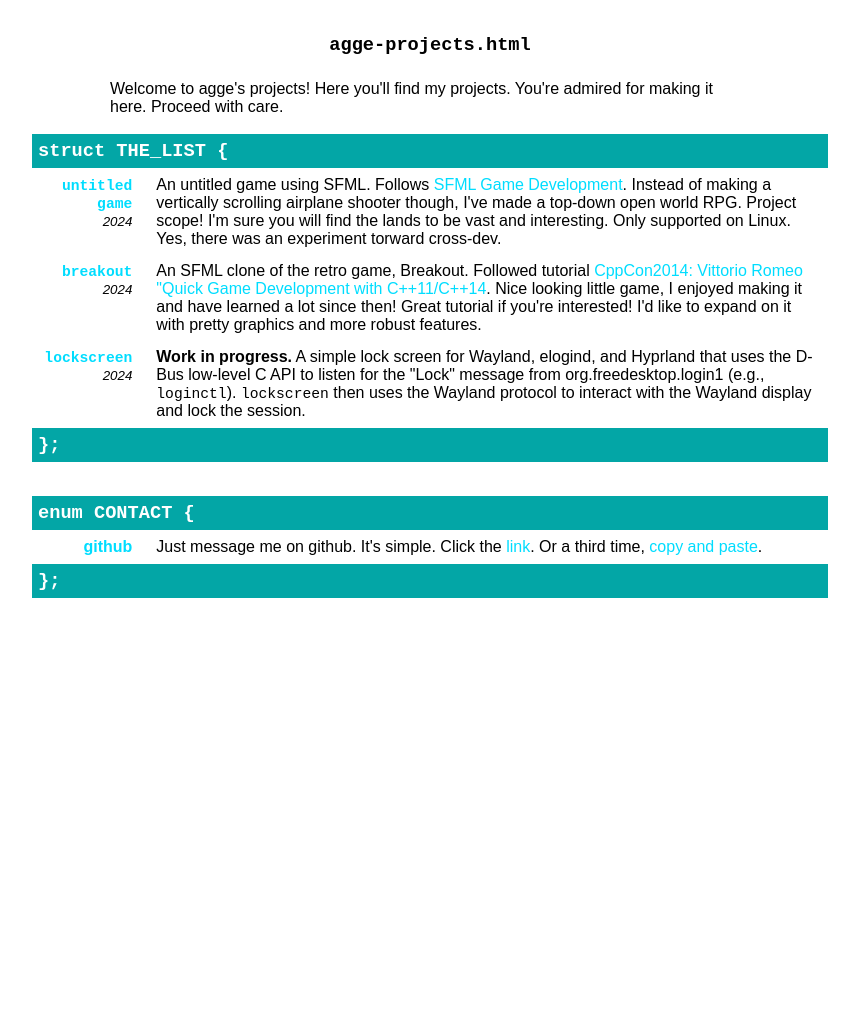
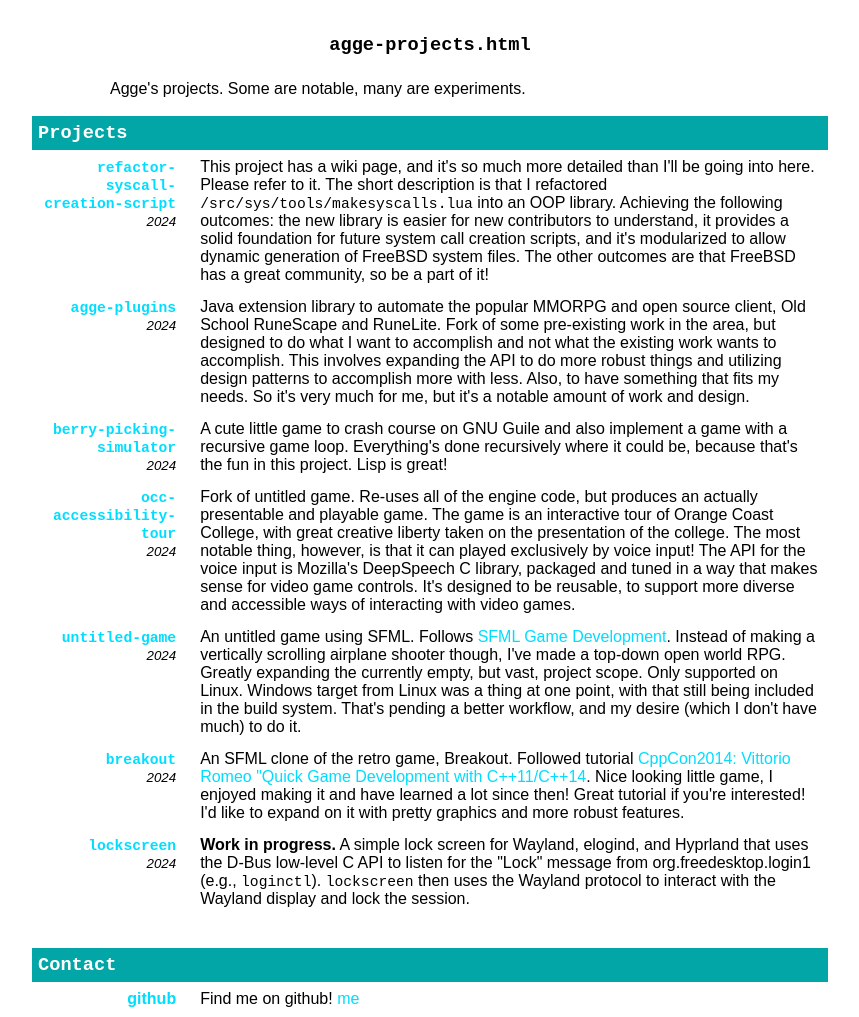
Before and after one commit to agge3/agge3.github.io, a plain HTML site: page home.html in a window 1280 px wide. Shown: the whole page, without its empty margins (210-1069 px from the left). Before the commit the page ends 800 px from the top, so only its background shows below. Drawn offline with Linux system fonts and the light colour scheme.

Commit message:
added more projects, reworded descriptions

```diff
--- a/home.html
+++ b/home.html
@@ -36,26 +36,81 @@ body { position: relative; }
 <h1><code>agge-projects.html</code></h1>
     <!-- margin: top, left, bottom, right -->
     <div style="text-align: left; margin: 0 5em 1em 5em;">
-        Welcome to agge's projects! Here you'll find my projects.
-        You're admired for making it here. Proceed with care.
+        Agge's projects. Some are notable, many are experiments.
     </div>
 
 <tr><td colspan=2 class="head">
-        <b><code>struct THE_LIST {</code></b></td></tr>
+        <b><code>Projects</code></b></td></tr>
+
+<tr><th><b>
+<a href="https://wiki.freebsd.org/SummerOfCode2024Projects/RefactorSyscallCreationScript" class="permalink"
+    name="refactor-syscall-creation-script">
+<code>refactor-syscall-creation-script</code></a></b><br>
+<i class="year">2024</i></th><td>
+	This project has a wiki page, and it's so much more detailed than I'll be
+	going into here. Please refer to it. The short description is that
+	I refactored <code>/src/sys/tools/makesyscalls.lua</code> into an OOP
+	library. Achieving the following outcomes: the new library is easier for new
+	contributors to understand, it provides a solid foundation for future system
+	call creation scripts, and it's modularized to allow dynamic generation of
+	FreeBSD system files. The other outcomes are that FreeBSD has a great
+	community, so be a part of it!
+</td></tr>
+
+<tr><th><b>
+<a href="https://www.github.com/agge3/agge-plugins" class="permalink"
+    name="agge-plugins">
+<code>agge-plugins</code></a></b><br>
+<i class="year">2024</i></th><td>
+	Java extension library to automate the popular MMORPG and open source
+	client, Old School RuneScape and RuneLite. Fork of some pre-existing work in
+	the area, but designed to do what I want to accomplish and not what the
+	existing work wants to accomplish. This involves expanding the API to do
+	more robust things and utilizing design patterns to accomplish more with
+	less. Also, to have something that fits my needs. So it's very much for me,
+	but it's a notable amount of work and design.
+</td></tr>
+
+<tr><th><b>
+<a href="https://www.github.com/agge3/berry-picking-simulator" class="permalink"
+    name="berry-picking-simulator">
+<code>berry-picking-simulator</code></a></b><br>
+<i class="year">2024</i></th><td>
+	A cute little game to crash course on GNU Guile and also implement a game
+	with a recursive game loop. Everything's done recursively where it could be,
+	because that's the fun in this project. Lisp is great!
+</td></tr>
+
+<tr><th><b>
+<a href="https://www.github.com/agge3/occ-accessibility-tour" class="permalink"
+    name="occ-accessibility-tour">
+<code>occ-accessibility-tour</code></a></b><br>
+<i class="year">2024</i></th><td>
+	Fork of untitled game. Re-uses all of the engine code, but produces an
+	actually presentable and playable game. The game is an interactive tour of
+	Orange Coast College, with great creative liberty taken on the presentation
+	of the college. The most notable thing, however, is that it can played
+	exclusively by voice input! The API for the voice input is Mozilla's
+	DeepSpeech C library, packaged and tuned in a way that makes sense for video
+	game controls. It's designed to be reusable, to support more diverse and
+	accessible ways of interacting with video games.
+</td></tr>
 
 <tr><th><b>
 <a href="https://www.github.com/agge3/untitled-game" class="permalink"
     name="untitled-game">
-<code>untitled game</code></a></b><br>
+<code>untitled-game</code></a></b><br>
 <i class="year">2024</i></th><td>
     An untitled game using SFML. Follows
     <a href="https://www.packtpub.com/product/sfml-game-development/9781849696845"
         class="permalink">
     SFML Game Development</a>.
     Instead of making a vertically scrolling airplane shooter though, I've made
-    a top-down open world RPG. Project scope! I'm sure you will find the lands
-    to be vast and interesting. Only supported on Linux. Yes, there was an
-    experiment torward cross-dev.
+    a top-down open world RPG. Greatly expanding the currently empty, but vast,
+	project scope. Only supported on Linux. Windows target from Linux was a
+	thing at one point, with that still being included in the build system.
+	That's pending a better workflow, and my desire (which I don't have much) to
+	do it.
 </td></tr>
 
 <tr><th><b>
@@ -84,30 +139,22 @@ body { position: relative; }
 
 </b></th></tr>
 
-<tr><td colspan=2 class="head">
-        <b><code>};</code></b></td></tr>
-
 <tr><td colspan=2 class="head" style="color: #FFF; background: #FFF;">
         <br><!-- there's a better way to do this... --></td></tr>
 
 <tr><td colspan=2 class="head">
-        <b><code>enum CONTACT {</code></b></td></tr>
+        <b><code>Contact</code></b></td></tr>
 
-<!-- contact info - watchu gonna put? -->
+<!-- contact info -->
 <tr><th><b>
 <a href="https://www.github.com/agge3" class="permalink" name="github">
 github</a></b></th><td>
-    Just message me on github. It's simple. Click the
+    Find me on github!
     <a href="https://www.github.com/agge3" class="permalink" name="github">
-    link</a>. Or a third time,
-    <a href="https://www.github.com/agge3" class="permalink" name="github">
-        copy and paste</a>.
+    me</a>
 </td></tr>
 
-<tr><td class="head" colspan="2">
-        <b><code>};</code></b></td></tr>
-
-<!-- SECRET PROJECT: This webpage! All handcoded in plain html using vi. :) -->
+<!-- SECRET PROJECT: This webpage! You found my editor! -->
 
 </body>
 </table>
```
